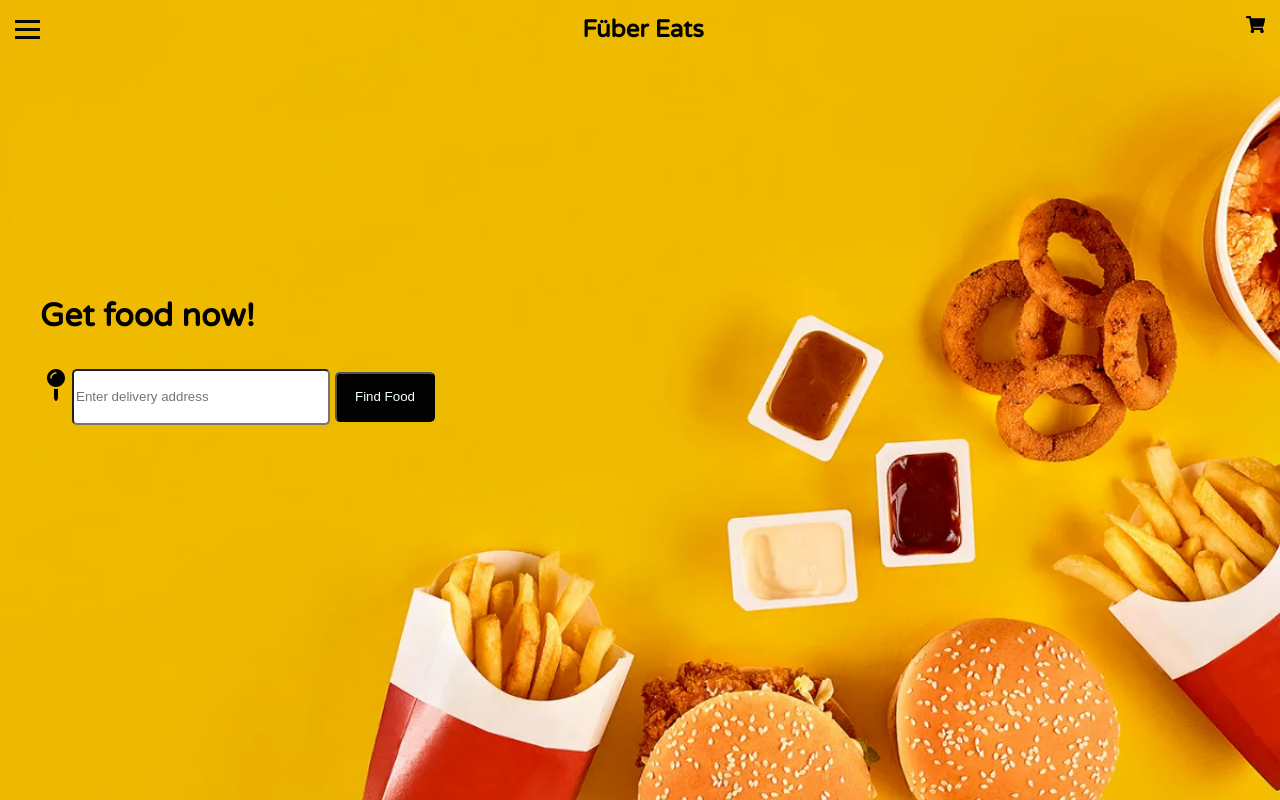
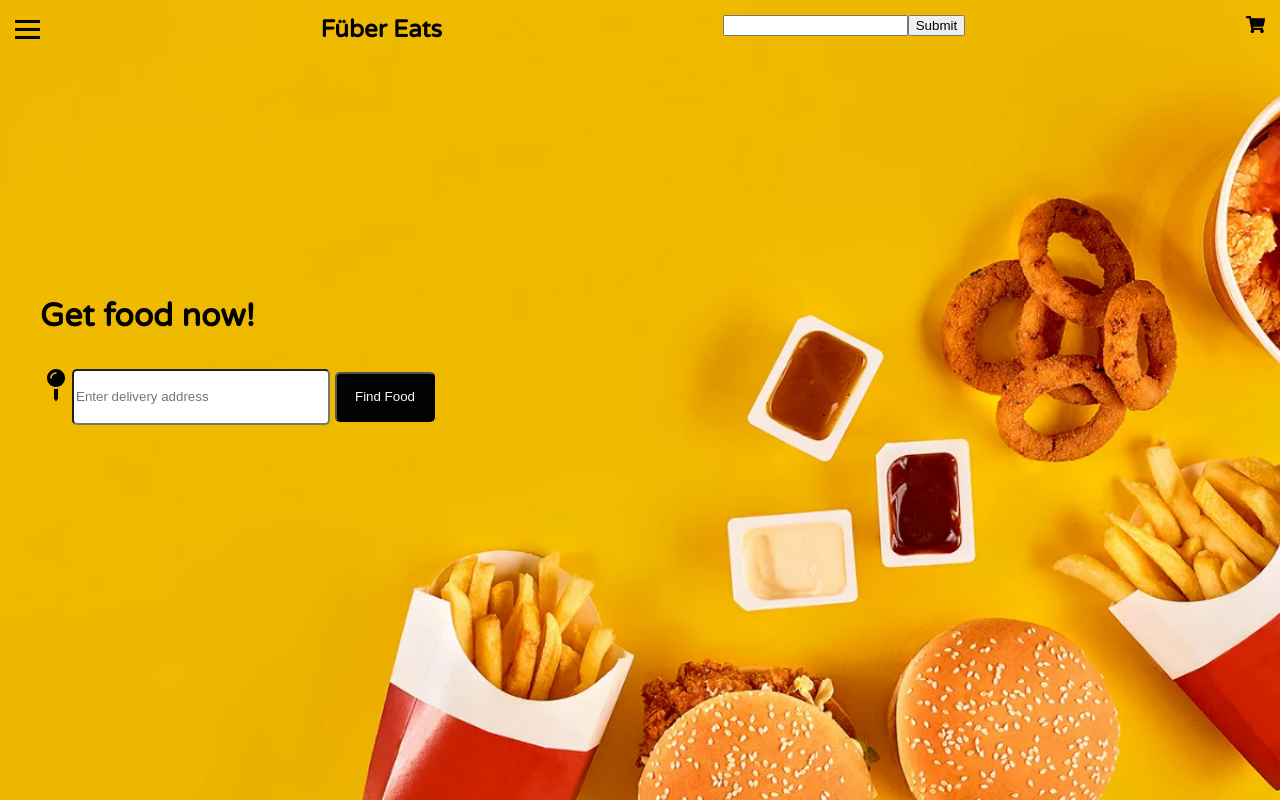
Before and after one commit to tonywuhoo/Uber-Eats-Clone, a React (Create React App) app in the folder fuber-eats/: page / in a window 1280 px wide. Built offline with nearby package versions, Linux system fonts and the light colour scheme.

Commit message:
search logic updated, the first one is stupud

```diff
--- a/fuber-eats/src/App.js
+++ b/fuber-eats/src/App.js
@@ -8,7 +8,8 @@ import allProductData from "./allProductData.js";
 export default function Home() {
 
   // Search Logic
-  // const [searchParam, setsearchParams] = useState("")
+  const [searchParam, setsearchParams] = useState("")
+
   // const onSearch = event => {
   //   event.preventDefault()
   //   let AlphabetSearch = searchParam.split("").sort()
@@ -42,10 +43,27 @@ export default function Home() {
 
   // }
 
-  // const handleChange = event => {
-  //   setsearchParams(event.target.value)
-  //   console.log(searchParam)
-  // }
+  const handleChange = event => {
+    setsearchParams(event.target.value)
+    console.log(searchParam)
+  }
+
+  const onSearch = event => {
+    event.preventDefault()
+    let result = []
+    let search = searchParam.toLowerCase()
+    allProductData.map((element, index) => {
+      element.name = element.name.toLowerCase()
+      if (element.name.includes(search)) {
+        result.push(element)
+      }
+      else {
+        console.log("Nothing found")
+      }
+    })
+    console.log(result)
+  }
+
 
   return (
     <>
@@ -56,10 +74,10 @@ export default function Home() {
           <Menu className="menu"/>
           <div className='title'>Füber Eats</div>
 
-          {/* <form onSubmit={onSearch}>
+          <form onSubmit={onSearch}>
           <input type="text" id="onSearch" onChange={handleChange}></input>
         <input type="submit"/>
-          </form> */}
+          </form>
 
         < Cart className='cart'/>
         </header>
```
